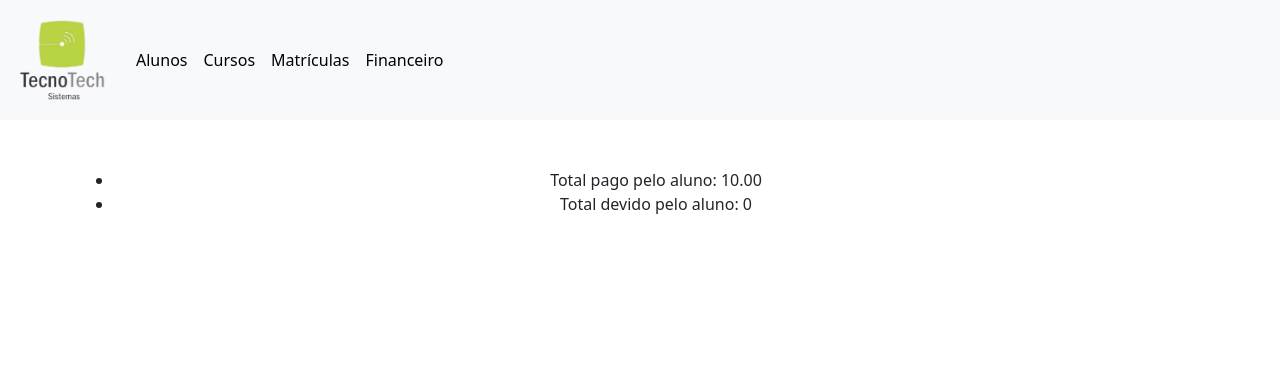
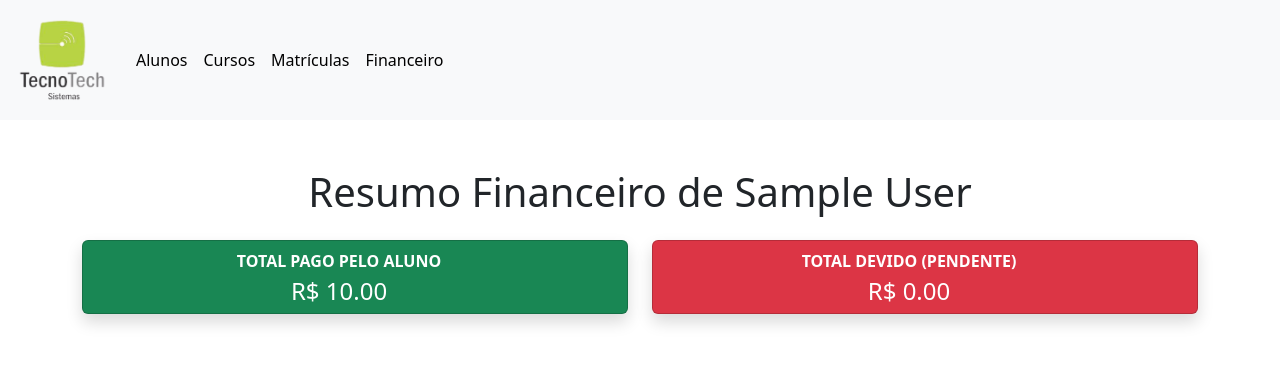
Before and after one commit to manoelcn/academia-dev-python, a Django app: page /finance/1/ in a window 1280 px wide. Shown: the top 380 px of the page. Run offline with Django 5.2, Linux system fonts and the light colour scheme; tables that the repository leaves empty hold one stand-in row (values such as "Sample post").

Commit message:
style: muda template da página

```diff
--- a/finance/templates/student_finance.html
+++ b/finance/templates/student_finance.html
@@ -1,22 +1,61 @@
 {% extends 'base.html' %}
 
 {% block title %}
-Lista Financeira de {{ student.name }}
+    Lista Financeira de {{ student.name }}
 {% endblock %}
 
+{% block content %}
+    <h1 class="mt-4 mb-4">Resumo Financeiro de {{ student.name }}</h1>
 
-{% block content %}
-{% if student %}
-<ul>
+    {% if student %}
 
-    <li>
-        Total pago pelo aluno: {{ total_paid }}
-    </li>
-    <li>
-        Total devido pelo aluno: {{ total_pending }}
-    </li>
+        <div class="row">
+
+            <div class="col-xl-6 col-md-6 mb-4">
+                <div class="card bg-success text-white shadow h-100">
+                    <div class="card-body py-2">
+                        <div class="row no-gutters align-items-center">
+                            <div class="col me-2">
+                                <div class="text-xs fw-bold text-uppercase mb-1">
+                                    Total Pago pelo Aluno
+                                </div>
+                                <div class="h4 mb-0 text-white">
+                                    R$ {{ total_paid|floatformat:2 }}
+                                </div>
+                            </div>
+                            <div class="col-auto">
+                                <i class="fas fa-dollar-sign fa-2x text-gray-300"></i>
+                            </div>
+                        </div>
+                    </div>
+                </div>
+            </div>
+
+            <div class="col-xl-6 col-md-6 mb-4">
+                <div class="card bg-danger text-white shadow h-100">
+                    <div class="card-body py-2">
+                        <div class="row no-gutters align-items-center">
+                            <div class="col me-2">
+                                <div class="text-xs fw-bold text-uppercase mb-1">
+                                    Total Devido (Pendente)
+                                </div>
+                                <div class="h4 mb-0 text-white">
+                                    R$ {{ total_pending|floatformat:2 }}
+                                </div>
+                            </div>
+                            <div class="col-auto">
+                                <i class="fas fa-exclamation-triangle fa-2x text-gray-300"></i>
+                            </div>
+                        </div>
+                    </div>
+                </div>
+            </div>
+        </div>
+
     {% else %}
-    <p>Nenhum resultado encontrado.</p>
+        <div class="alert alert-warning text-center" role="alert">
+            <i class="fas fa-exclamation-triangle me-2"></i>
+            <strong>Atenção!</strong> Nenhum resultado financeiro encontrado para este aluno.
+        </div>
     {% endif %}
-</ul>
 {% endblock %}
```
